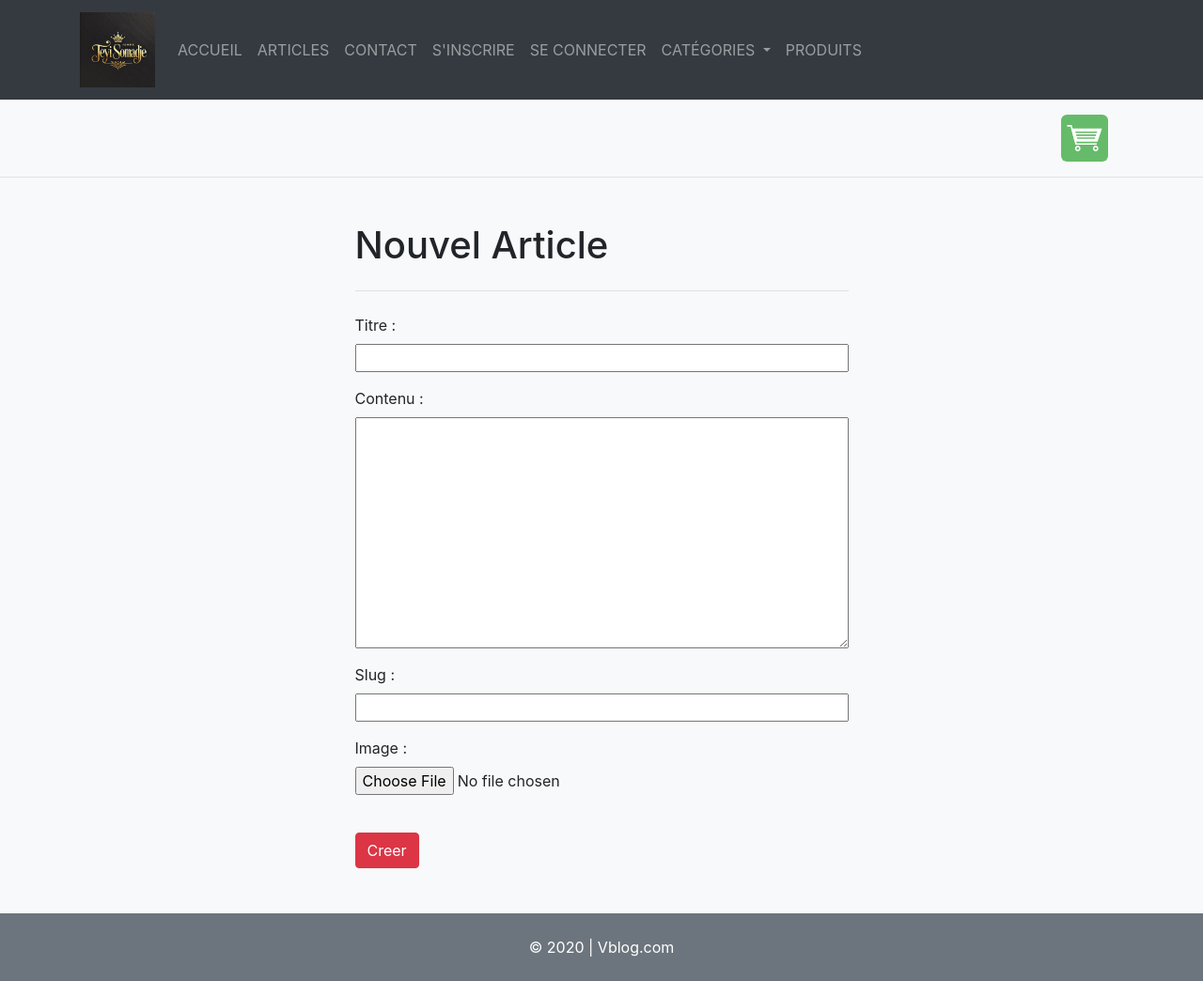
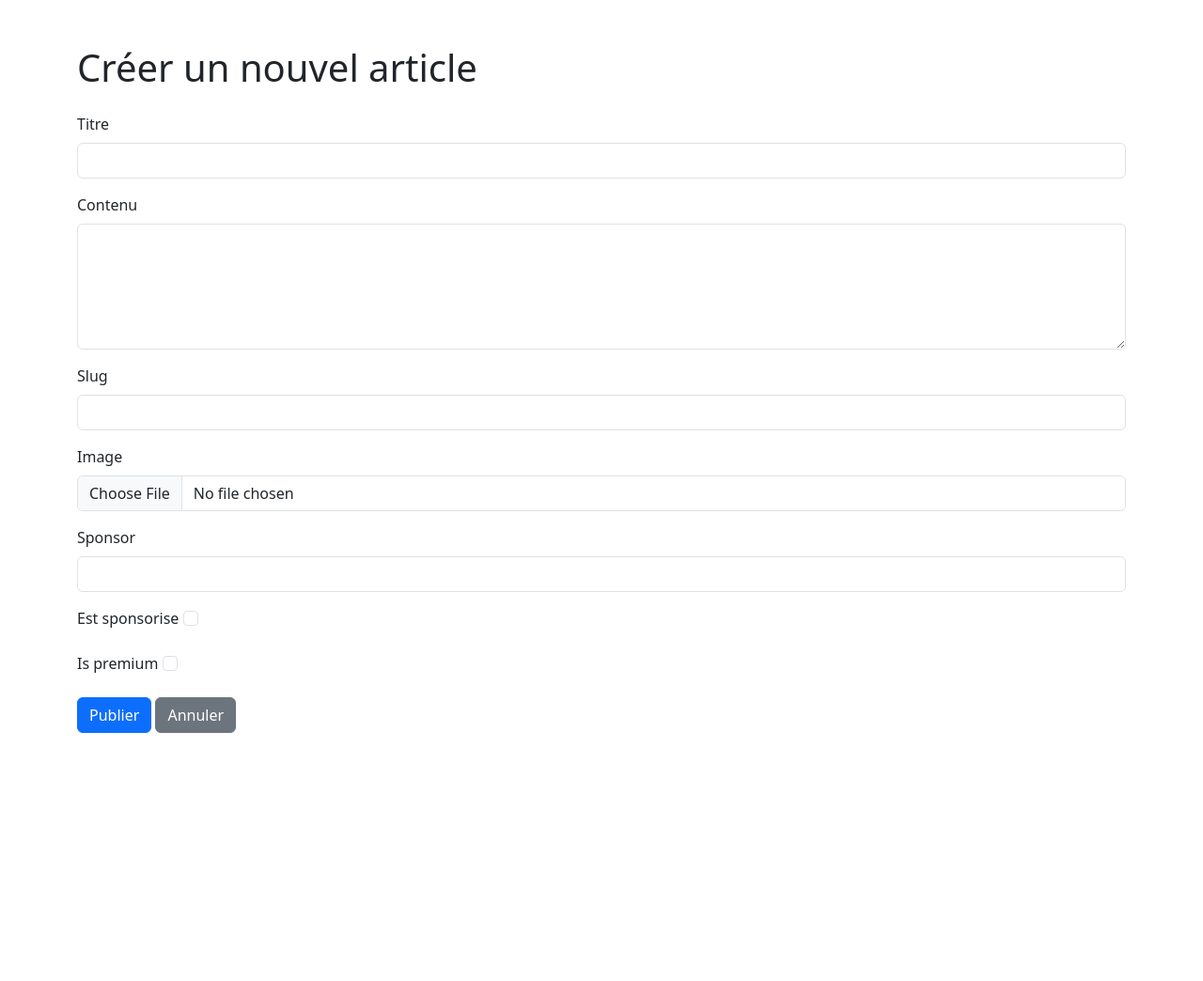
Before and after one commit to teyi12/my_blog, a Django app: page /articles/creer/ in a window 1280 px wide. Shown: the whole page at 94% size. After the commit the page ends 780 px from the top, so only its background shows below. Run offline with Django 5.2, Linux system fonts and the light colour scheme; the visitor is signed in with stand-in values (Sample User, id 1); data that the repository does not hold is empty.

Commit message:
articles.creer.html corrigé

```diff
--- a/articles/forms.py
+++ b/articles/forms.py
@@ -1,8 +1,24 @@
-from django.forms import ModelForm
+from django import forms
 from .models import Article
 
-
-class ArticleForm(ModelForm):
+class ArticleForm(forms.ModelForm):
     class Meta:
         model = Article
-        fields = ["titre", "contenu", "slug", "image"]
+        fields = [
+            'titre',
+            'contenu',
+            'slug',
+            'image',
+            'sponsor',
+            'est_sponsorise',
+            'is_premium'
+        ]
+        widgets = {
+            'titre': forms.TextInput(attrs={'class': 'form-control'}),
+            'contenu': forms.Textarea(attrs={'class': 'form-control', 'rows': 5}),
+            'slug': forms.TextInput(attrs={'class': 'form-control'}),
+            'sponsor': forms.TextInput(attrs={'class': 'form-control'}),
+            'image': forms.ClearableFileInput(attrs={'class': 'form-control'}),
+            'est_sponsorise': forms.CheckboxInput(attrs={'class': 'form-check-input'}),
+            'is_premium': forms.CheckboxInput(attrs={'class': 'form-check-input'}),
+        }
--- a/articles/templates/articles/creer.html
+++ b/articles/templates/articles/creer.html
@@ -1,18 +1,36 @@
-{% extends 'template_base.html' %}
+{% load static %}
 
+<!DOCTYPE html>
+<html lang="fr">
+<head>
+    <meta charset="UTF-8">
+    <title>Créer un article</title>
+    <link href="https://cdn.jsdelivr.net/npm/bootstrap@5.3.3/dist/css/bootstrap.min.css" rel="stylesheet">
+</head>
+<body>
+    <div class="container mt-5">
+        <h1 class="mb-4">Créer un nouvel article</h1>
 
-{% block contenu %}
-<div class="container">
-    <div class="row justify-content-center">
-        <div class="col-6 mt-4">
-            <h1>Nouvel Article</h1>
-            <hr class="my-4">
-            <form action="{% url 'articles:article_creer' %}" method="POST" , enctype="multipart/form-data">
-                {% csrf_token %}
-                {{ form }}
-                <button type="submit" class="btn btn-danger mt-4">Creer</button>
-            </form>
-        </div>
+        <form method="post" enctype="multipart/form-data" class="needs-validation" novalidate>
+            {% csrf_token %}
+            {% for field in form %}
+                <div class="mb-3">
+                    <label for="{{ field.id_for_label }}" class="form-label">{{ field.label }}</label>
+                    {{ field }}
+                    {% if field.help_text %}
+                        <div class="form-text">{{ field.help_text }}</div>
+                    {% endif %}
+                    {% for error in field.errors %}
+                        <div class="text-danger small">{{ error }}</div>
+                    {% endfor %}
+                </div>
+            {% endfor %}
+
+            <button type="submit" class="btn btn-primary">Publier</button>
+            <a href="{% url 'home' %}" class="btn btn-secondary">Annuler</a>
+        </form>
     </div>
-</div>
-{% endblock %}
+
+    <script src="https://cdn.jsdelivr.net/npm/bootstrap@5.3.3/dist/js/bootstrap.bundle.min.js"></script>
+</body>
+</html>
--- a/blog/settings.py
+++ b/blog/settings.py
@@ -121,4 +121,7 @@ LOGIN_REDIRECT_URL = "/"
 LOGOUT_REDIRECT_URL = "/accounts/login/"
 LOGIN_URL = "/accounts/login/"
 
-STATIC_ROOT = BASE_DIR / 'staticfiles'
+# --- STRIPE ---
+STRIPE_PUBLIC_KEY = os.getenv("STRIPE_PUBLIC_KEY", "")
+STRIPE_SECRET_KEY = os.getenv("STRIPE_SECRET_KEY", "")
+STRIPE_WEBHOOK_SECRET = os.getenv("STRIPE_WEBHOOK_SECRET", "")
```
